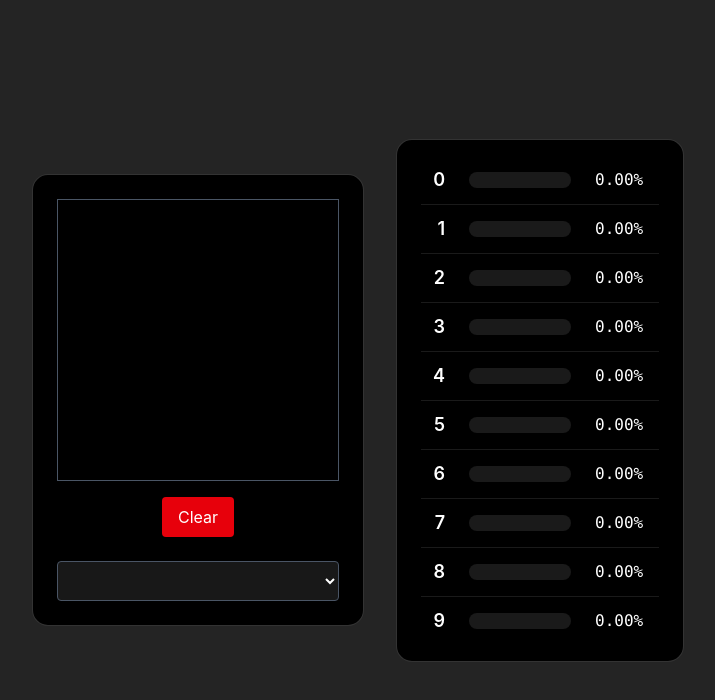
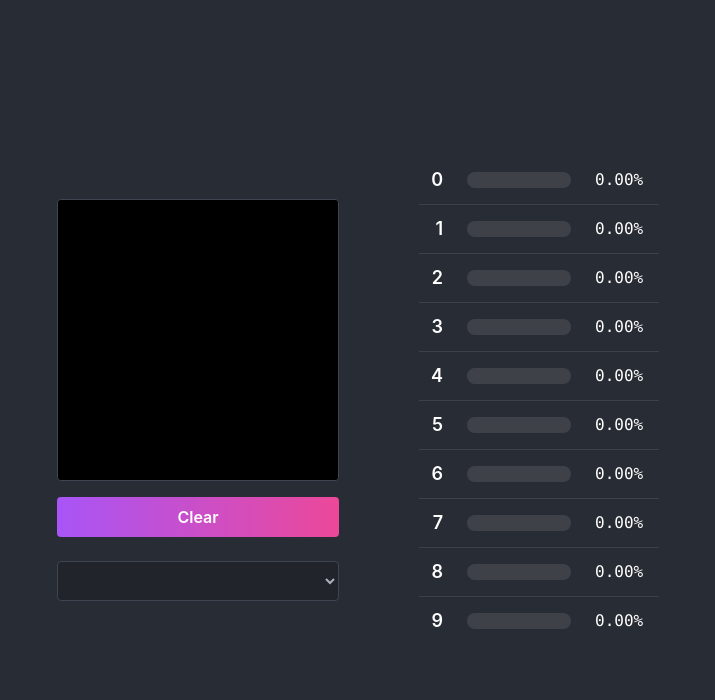
Before and after one commit to ScellyCode/digit-analyser-v2, a React (Vite) app in the folder frontend/: page / in a window 1280 px wide. Shown: the top 700 px of the page, without its empty margins (282-997 px from the left). Built offline with nearby package versions, Linux system fonts and the light colour scheme.

Commit message:
visual improvements

```diff
--- a/frontend/src/App.jsx
+++ b/frontend/src/App.jsx
@@ -49,14 +49,14 @@ function App() {
     }, []);
 
     return (
-        <div className="min-h-screen flex items-center justify-center bg-[#242424] text-[rgba(255,255,255,0.87)]">
-            <div className="mr-8 p-6 border border-white/20 rounded-2xl bg-black flex-shrink-0">
+        <div className="min-h-screen flex items-center justify-center bg-[#282c34] text-[#abb2bf]">
+            <div className="mr-8 p-6 flex-shrink-0">
                 <Canvas onVector={handleVector} />
                 <div className="flex flex-col items-center mt-4 w-full">
                     <select
                         value={selectedModel}
                         onChange={handleModelChange}
-                        className="mt-2 px-3 py-2 rounded border border-gray-600 bg-[#181818] text-white w-full"
+                        className="mt-2 px-3 py-2 rounded border border-[#3e4451] bg-[#21252b] text-[#abb2bf] w-full"
                     >
                         {models.map((model) => (
                             <option key={model} value={model}>{model}</option>
@@ -64,7 +64,7 @@ function App() {
                     </select>
 
                     {modelInfo && (
-                        <div className="mt-4 p-3 rounded bg-[#181818] border border-gray-700 text-sm w-full">
+                        <div className="mt-4 p-3 rounded bg-[#21252b] border border-[#3e4451] text-sm w-full text-[#abb2bf]">
                             <div>Parameters: {modelInfo.parameters}</div>
                             <div>Layers: [{modelInfo.layers?.join(", ")}]</div>
                             <div>
@@ -81,7 +81,7 @@ function App() {
 
                 </div>
             </div>
-            <div className="p-6 border border-white/20 rounded-2xl bg-black flex flex-col gap-0 w-72">
+            <div className="p-6 flex flex-col gap-0 w-72">
                 {probs.map((percentage, digit) => (
                     <ProbabilityBar
                         key={digit}
--- a/frontend/src/Canvas.jsx
+++ b/frontend/src/Canvas.jsx
@@ -114,9 +114,9 @@ export default function Canvas({ onVector }) {
 
     return (
         <div className="flex flex-col items-center select-none" onMouseUp={handleMouseUp} onMouseLeave={handleMouseUp} onContextMenu={(e) => e.preventDefault()}>
-            <canvas ref={canvasRef} width={CANVAS_SIZE} height={CANVAS_SIZE} onMouseDown={handleMouseDown} onMouseMove={handleMouseMove} className="border border-gray-600 cursor-crosshair"/>
-            <div className="flex gap-4 mt-4">
-                <button onClick={clearCanvas} className="px-4 py-2 bg-red-600 text-white rounded">
+            <canvas ref={canvasRef} width={CANVAS_SIZE} height={CANVAS_SIZE} onMouseDown={handleMouseDown} onMouseMove={handleMouseMove} className="border border-[#3e4451] rounded cursor-crosshair"/>
+            <div className="flex gap-4 mt-4 w-full">
+                <button onClick={clearCanvas} className="w-full px-4 py-2 text-white font-semibold rounded cursor-pointer" style={{ background: 'linear-gradient(to right, #a855f7, #ec4899)' }}>
                     Clear
                 </button>
             </div>
--- a/frontend/src/ProbabilityBar.jsx
+++ b/frontend/src/ProbabilityBar.jsx
@@ -8,8 +8,8 @@ export default function ProbabilityBar({ value, percentage, isLast }) {
                 <span className="text-white font-semibold text-lg w-6 text-right mr-3 select-none">{value}</span>
                 <div className="relative flex-1 h-4 bg-white/10 rounded-full overflow-hidden mx-3">
                     <div
-                        className="absolute left-0 top-0 h-full bg-linear-to-r from-blue-400 to-blue-600 rounded-full transition-all duration-500 ease-out"
-                        style={{ width: `${limited}%` }}
+                        className="absolute left-0 top-0 h-full rounded-full transition-all duration-500 ease-out"
+                        style={{ width: `${limited}%`, background: 'linear-gradient(to right, #a855f7, #ec4899)' }}
                     />
                 </div>
                 <span className="text-white font-mono text-base w-16 text-left ml-3 select-none">{rounded}%</span>
```
